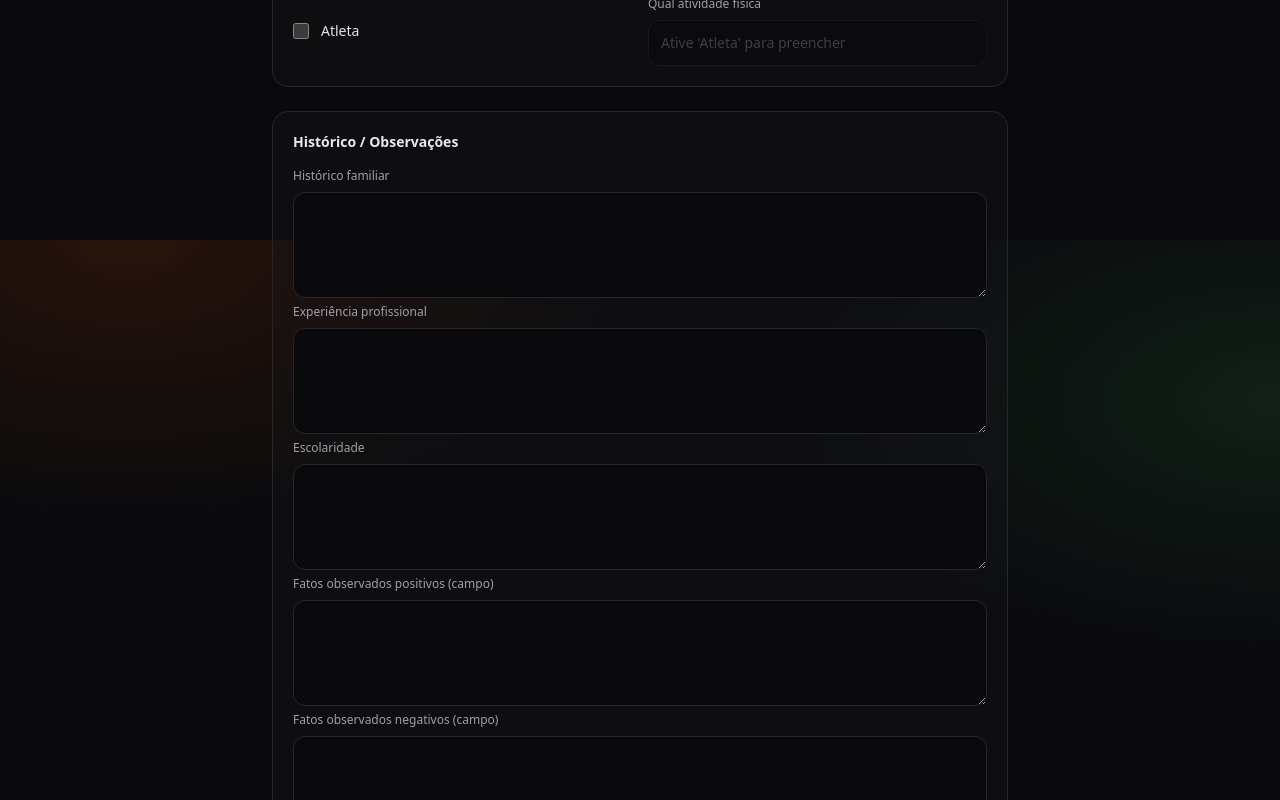
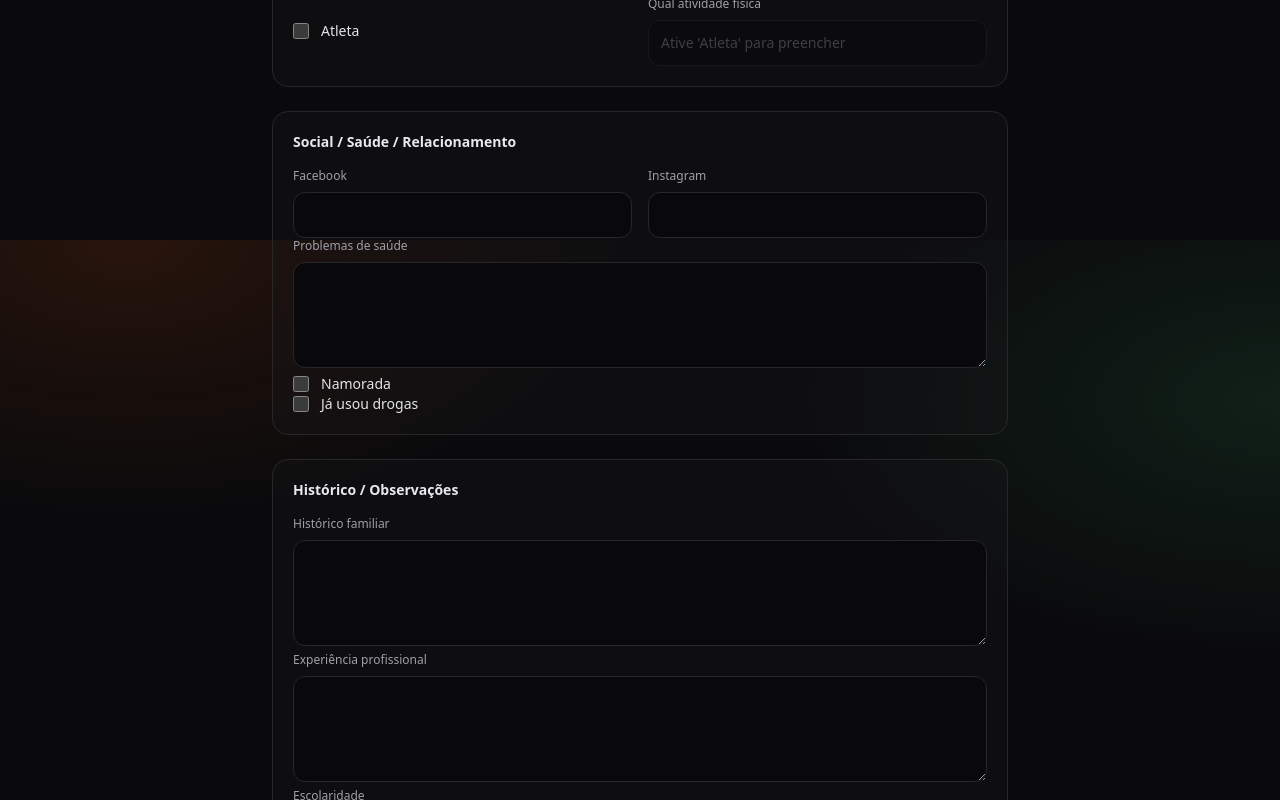
Before and after one commit to Niltinho77/evs-2026, a Next.js app: page /soldiers/new in a window 1280 px wide. Shown: the part 1360-2160 px from the top of the page. Built offline with nearby package versions, Linux system fonts and the light colour scheme.

Commit message:
Adicionando o export

```diff
--- a/src/app/api/export/route.ts
+++ b/src/app/api/export/route.ts
@@ -1,38 +1,62 @@
+// src/app/api/export/route.ts
 import { NextResponse } from "next/server";
 import { prisma } from "@/lib/prisma";
 
 export const runtime = "nodejs";
 
 const FIELD_MAP = {
+  // obrigatórios
   warName: "Nome de Guerra",
   fullName: "Nome Completo",
 
+  // docs / identificação
   cpf: "CPF",
   idt: "IDT",
   platoon: "Pelotão",
+
+  // contato
   phone: "Telefone",
   emergencyPhone: "Telefone Emergência",
+  address: "Endereço",
   naturalidade: "Naturalidade",
+
+  // familia
   motherName: "Nome da Mãe",
   fatherName: "Nome do Pai",
-  address: "Endereço",
 
+  // flags
   laranjeira: "Laranjeira",
 
+  // CNH
   hasLicense: "Possui CNH",
   licenseCategory: "Categoria CNH",
 
+  // saúde / sangue
   bloodType: "Tipo Sanguíneo",
+  healthIssues: "Problemas de saúde",
 
+  // banco
   bank: "Banco",
   agency: "Agência",
   account: "Conta",
 
+  // outros
   religion: "Religião",
   voterTitle: "Título de Eleitor",
-
   isAthlete: "Atleta",
   physicalActivity: "Atividade Física",
+
+  // redes sociais
+  facebook: "Facebook",
+  instagram: "Instagram",
+
+  // relacionamento
+  hasGirlfriend: "Namorada",
+  girlfriendAddress: "Endereço da namorada (ref.)",
+
+  // drogas
+  usedDrugs: "Já usou drogas",
+  drugsDetails: "Quais drogas",
 } as const;
 
 type AllowedField = keyof typeof FIELD_MAP;
@@ -89,11 +113,19 @@ export async function GET(req: Request) {
 
   const header = fields.map((f) => csvEscape(FIELD_MAP[f])).join(",");
 
+  const BOOLEAN_FIELDS: AllowedField[] = [
+    "hasLicense",
+    "laranjeira",
+    "isAthlete",
+    "hasGirlfriend",
+    "usedDrugs",
+  ];
+
   const lines = rows.map((r) =>
     fields
       .map((f) => {
         const value = (r as any)[f];
-        if (f === "hasLicense" || f === "laranjeira" || f === "isAthlete") return csvEscape(yesNo(value));
+        if (BOOLEAN_FIELDS.includes(f)) return csvEscape(yesNo(value));
         return csvEscape(value ?? "");
       })
       .join(",")
--- a/src/app/api/soldiers/[id]/route.ts
+++ b/src/app/api/soldiers/[id]/route.ts
@@ -73,9 +73,19 @@ export async function PUT(
 
   const notesPositive = String(form.get("notesPositive") ?? "").trim() || null;
   const notesNegative = String(form.get("notesNegative") ?? "").trim() || null;
+    const facebook = String(form.get("facebook") ?? "").trim() || null;
+  const instagram = String(form.get("instagram") ?? "").trim() || null;
+
+  const healthIssues = String(form.get("healthIssues") ?? "").trim() || null;
+
+  const hasGirlfriend = String(form.get("hasGirlfriend") ?? "false") === "true";
+  const girlfriendAddress = String(form.get("girlfriendAddress") ?? "").trim() || null;
+
+  const usedDrugs = String(form.get("usedDrugs") ?? "false") === "true";
+  const drugsDetails = String(form.get("drugsDetails") ?? "").trim() || null;
 
   const cpf = normalizeCPF(cpfRaw);
-  const idt = onlyDigits(idtRaw).slice(0, 9);
+  const idt = onlyDigits(idtRaw).slice(0, 10);
 
   if (!fullName || !warName) {
     return NextResponse.json(
@@ -137,6 +147,16 @@ export async function PUT(
 
       notesPositive,
       notesNegative,
+      facebook,
+      instagram,
+
+      healthIssues,
+
+      hasGirlfriend,
+      girlfriendAddress,
+
+      usedDrugs,
+      drugsDetails,
 
       ...(newPhotoUrl ? { photoUrl: newPhotoUrl } : {}),
     },
--- a/src/app/api/soldiers/route.ts
+++ b/src/app/api/soldiers/route.ts
@@ -92,9 +92,18 @@ export async function POST(req: Request) {
 
   const notesPositive = String(form.get("notesPositive") ?? "").trim() || null;
   const notesNegative = String(form.get("notesNegative") ?? "").trim() || null;
+  const facebook = String(form.get("facebook") ?? "").trim() || null;
+  const instagram = String(form.get("instagram") ?? "").trim() || null;
 
+  const healthIssues = String(form.get("healthIssues") ?? "").trim() || null;
+
+  const hasGirlfriend = String(form.get("hasGirlfriend") ?? "false") === "true";
+  const girlfriendAddress = String(form.get("girlfriendAddress") ?? "").trim() || null;
+
+  const usedDrugs = String(form.get("usedDrugs") ?? "false") === "true";
+  const drugsDetails = String(form.get("drugsDetails") ?? "").trim() || null;
   const cpf = normalizeCPF(cpfRaw);
-  const idt = onlyDigits(idtRaw).slice(0, 9);
+  const idt = onlyDigits(idtRaw).slice(0, 10);
 
   if (!fullName || !warName) {
     return NextResponse.json(
@@ -156,6 +165,16 @@ export async function POST(req: Request) {
 
       notesPositive,
       notesNegative,
+            facebook,
+      instagram,
+
+      healthIssues,
+
+      hasGirlfriend,
+      girlfriendAddress,
+
+      usedDrugs,
+      drugsDetails,
     },
     include: {
       fatds: { orderBy: { date: "desc" } },
--- a/src/app/page.tsx
+++ b/src/app/page.tsx
@@ -45,7 +45,14 @@ type ExportField =
   | "religion"
   | "voterTitle"
   | "isAthlete"
-  | "physicalActivity";
+  | "physicalActivity"
+  | "facebook"
+  | "instagram"
+  | "healthIssues"
+  | "hasGirlfriend"
+  | "girlfriendAddress"
+  | "usedDrugs"
+  | "drugsDetails";
 
 const REQUIRED_EXPORT: ExportField[] = ["warName", "fullName"];
 
@@ -81,6 +88,16 @@ const EXPORT_FIELDS: { key: ExportField; label: string }[] = [
 
   { key: "isAthlete", label: "Atleta" },
   { key: "physicalActivity", label: "Atividade Física" },
+  { key: "facebook", label: "Facebook" },
+  { key: "instagram", label: "Instagram" },
+
+  { key: "healthIssues", label: "Problemas de saúde" },
+
+  { key: "hasGirlfriend", label: "Namorada" },
+  { key: "girlfriendAddress", label: "Endereço da namorada (ref.)" },
+
+  { key: "usedDrugs", label: "Já usou drogas" },
+  { key: "drugsDetails", label: "Quais drogas" },
 ];
 
 function platoonLabel(p?: SoldierListItem["platoon"]): string {
--- a/src/app/soldiers/[id]/page.tsx
+++ b/src/app/soldiers/[id]/page.tsx
@@ -62,6 +62,16 @@ type Soldier = {
 
   notesPositive?: string | null;
   notesNegative?: string | null;
+  facebook?: string | null;
+  instagram?: string | null;
+
+  healthIssues?: string | null;
+
+  hasGirlfriend: boolean;
+  girlfriendAddress?: string | null;
+
+  usedDrugs: boolean;
+  drugsDetails?: string | null;
 
   fatds: FATD[];
   fos: FO[];
@@ -362,6 +372,18 @@ export default function SoldierDetailsPage() {
         <KV label="Atividade física" value={soldier.physicalActivity} />
       </Section>
 
+      <Section title="Social / Saúde / Relacionamento">
+        <KV label="Facebook" value={soldier.facebook} />
+        <KV label="Instagram" value={soldier.instagram} />
+        <KV label="Problemas de saúde" value={soldier.healthIssues} />
+        <KV label="Namorada" value={soldier.hasGirlfriend ? "Sim" : "Não"} />
+        {soldier.hasGirlfriend ? (
+          <KV label="Endereço da namorada (ref.)" value={soldier.girlfriendAddress} />
+        ) : null}
+        <KV label="Já usou drogas" value={soldier.usedDrugs ? "Sim" : "Não"} />
+        {soldier.usedDrugs ? <KV label="Quais?" value={soldier.drugsDetails} /> : null}
+      </Section>
+
       <Section title="Fatos observados (campos livres)">
         <KV label="Positivos (campo)" value={soldier.notesPositive} />
         <KV label="Negativos (campo)" value={soldier.notesNegative} />
--- a/src/components/SoldierForm.tsx
+++ b/src/components/SoldierForm.tsx
@@ -62,6 +62,16 @@ export type FormState = {
 
   notesPositive: string;
   notesNegative: string;
+  facebook: string;
+  instagram: string;
+
+  healthIssues: string;
+
+  hasGirlfriend: boolean;
+  girlfriendAddress: string;
+
+  usedDrugs: boolean;
+  drugsDetails: string;
 };
 
 type Initial = Partial<
@@ -142,6 +152,16 @@ function normalizeInitial(initial?: Initial): FormState {
 
     notesPositive: initial?.notesPositive ?? "",
     notesNegative: initial?.notesNegative ?? "",
+    facebook: (initial?.facebook as string) ?? "",
+    instagram: (initial?.instagram as string) ?? "",
+
+    healthIssues: (initial?.healthIssues as string) ?? "",
+
+    hasGirlfriend: Boolean(initial?.hasGirlfriend ?? false),
+    girlfriendAddress: (initial?.girlfriendAddress as string) ?? "",
+
+    usedDrugs: Boolean(initial?.usedDrugs ?? false),
+    drugsDetails: (initial?.drugsDetails as string) ?? "",
   };
 }
 
@@ -364,6 +384,53 @@ export default function SoldierForm({ mode, initial }: Props) {
         </Grid>
       </Section>
 
+            <Section title="Social / Saúde / Relacionamento">
+        <Grid>
+          <Input label="Facebook" value={form.facebook} onChange={(v) => setField("facebook", v)} />
+          <Input label="Instagram" value={form.instagram} onChange={(v) => setField("instagram", v)} />
+        </Grid>
+
+        <Textarea
+          label="Problemas de saúde"
+          value={form.healthIssues}
+          onChange={(v) => setField("healthIssues", v)}
+        />
+
+        <Grid>
+          <Checkbox
+            label="Namorada"
+            checked={form.hasGirlfriend}
+            onChange={(v) => setField("hasGirlfriend", v)}
+          />
+          <div />
+        </Grid>
+
+        {form.hasGirlfriend && (
+          <Textarea
+            label="Endereço da namorada (ponto de referência)"
+            value={form.girlfriendAddress}
+            onChange={(v) => setField("girlfriendAddress", v)}
+          />
+        )}
+
+        <Grid>
+          <Checkbox
+            label="Já usou drogas"
+            checked={form.usedDrugs}
+            onChange={(v) => setField("usedDrugs", v)}
+          />
+          <div />
+        </Grid>
+
+        {form.usedDrugs && (
+          <Textarea
+            label="Quais?"
+            value={form.drugsDetails}
+            onChange={(v) => setField("drugsDetails", v)}
+          />
+        )}
+      </Section>
+
       <Section title="Histórico / Observações">
         <Textarea label="Histórico familiar" value={form.familyHistory} onChange={(v) => setField("familyHistory", v)} />
         <Textarea label="Experiência profissional" value={form.professionalExp} onChange={(v) => setField("professionalExp", v)} />
```
Also changed, not shown: 2 other files (tests, documents, lock files or other folders).
